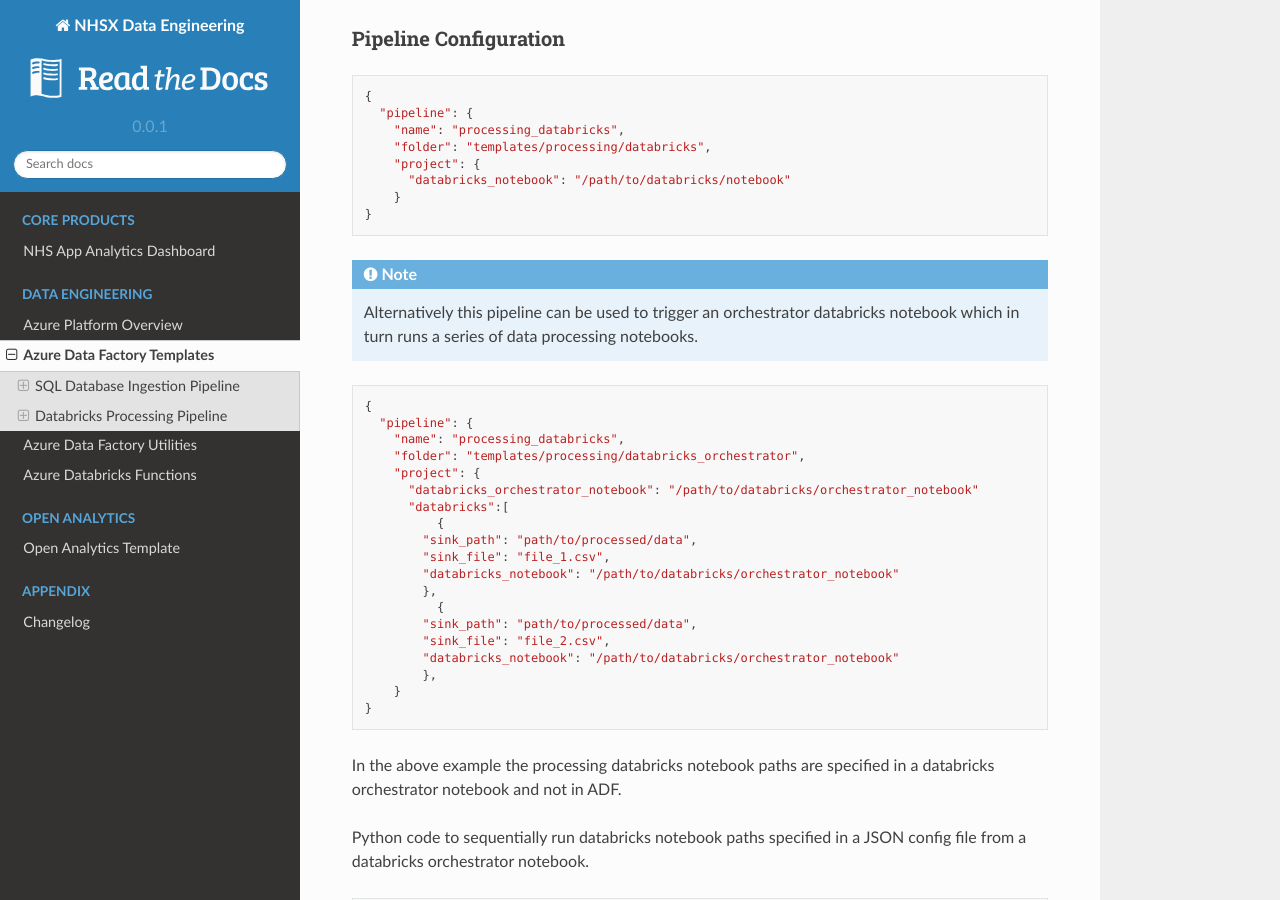
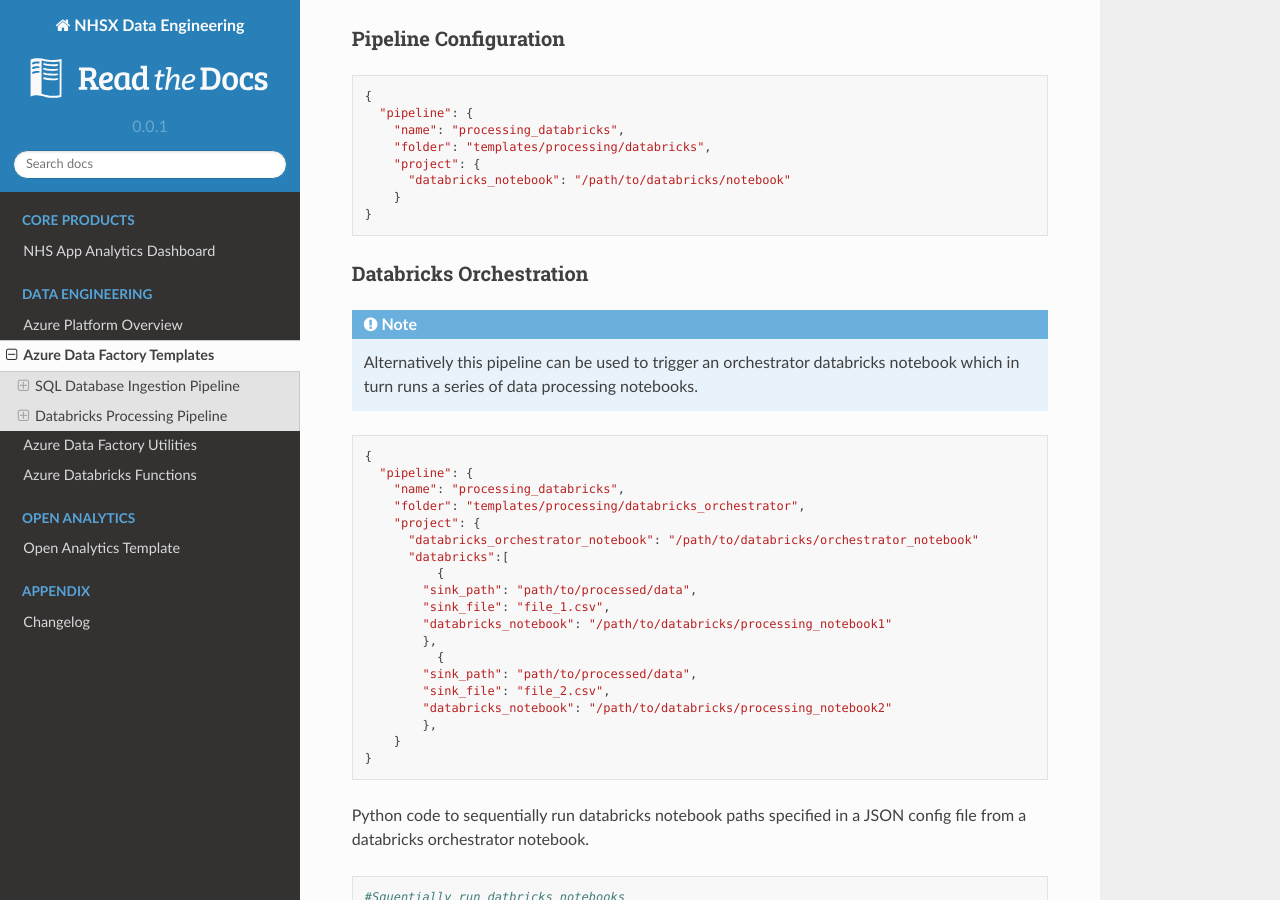
Before and after one commit to nhsx/au-data-engineering, a Sphinx documentation site: the page built from docs/source/adfpipelines.rst, in a window 1280 px wide and 900 px high, scrolled down 2882 px. Built offline with Sphinx 7.4.7 and the Read the Docs theme 2.0.0, drawn with Linux system fonts in a browser that asks for light colours.

Commit message:
Update adfpipelines.rst
@mattia-ficarelli Think in this case we do want to config the processing notebooks in ADF, so the python code below makes sense.

```diff
--- a/docs/source/adfpipelines.rst
+++ b/docs/source/adfpipelines.rst
@@ -143,6 +143,8 @@ Pipeline Configuration
         }
     }
 
+Databricks Orchestration
+------------------------
 .. note::
    Alternatively this pipeline can be used to trigger an orchestrator databricks notebook which in turn runs a series of data processing notebooks.
 
@@ -158,17 +160,15 @@ Pipeline Configuration
               {
             "sink_path": "path/to/processed/data",
             "sink_file": "file_1.csv",
-            "databricks_notebook": "/path/to/databricks/orchestrator_notebook"
+            "databricks_notebook": "/path/to/databricks/processing_notebook1"
             },
               {
             "sink_path": "path/to/processed/data",
             "sink_file": "file_2.csv",
-            "databricks_notebook": "/path/to/databricks/orchestrator_notebook"
+            "databricks_notebook": "/path/to/databricks/processing_notebook2"
             },
         }
     }
-
-In the above example the processing databricks notebook paths are specified in a databricks orchestrator notebook and not in ADF.
 
 Python code to sequentially run databricks notebook paths specified in a JSON config file from a databricks orchestrator notebook.
 
```
